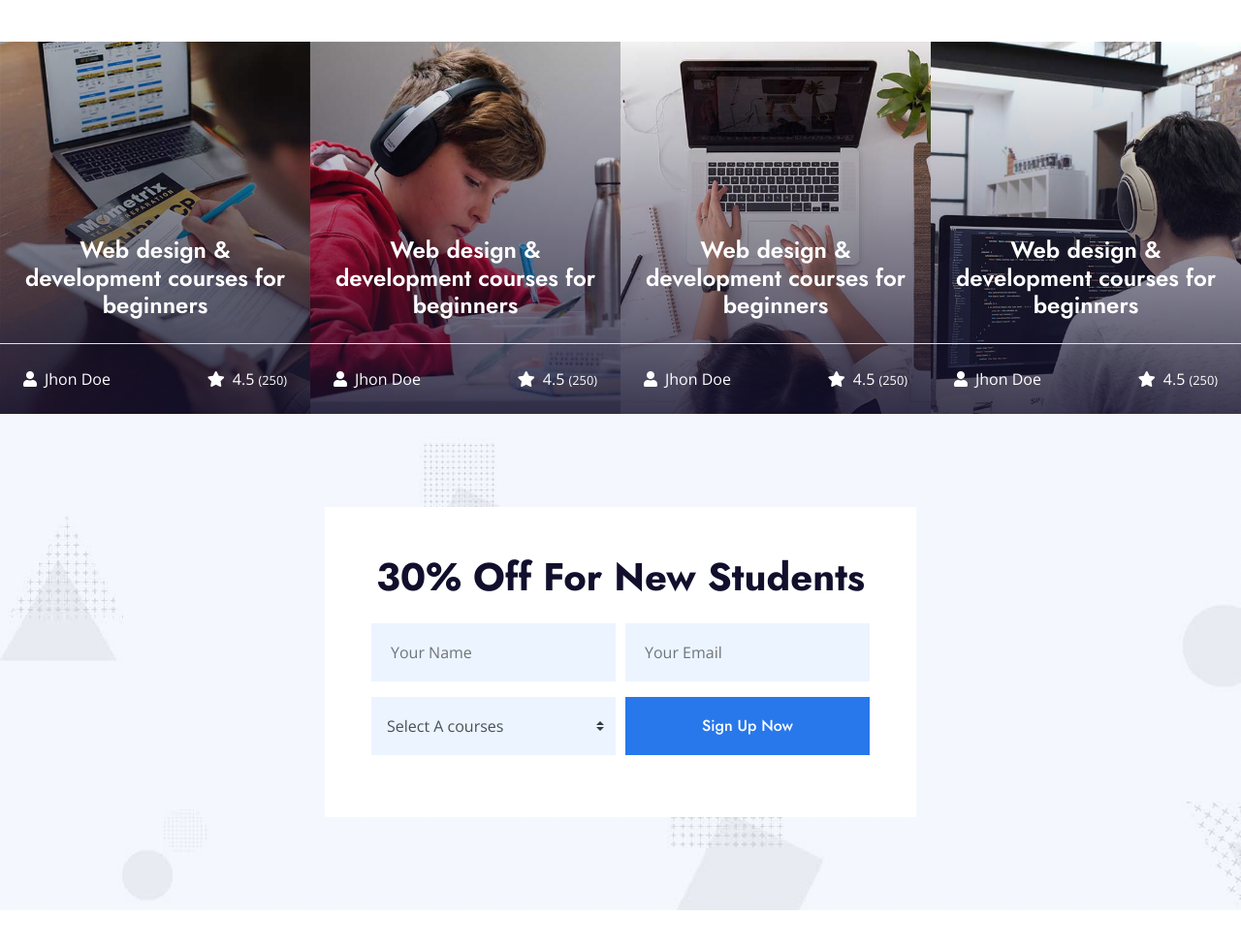
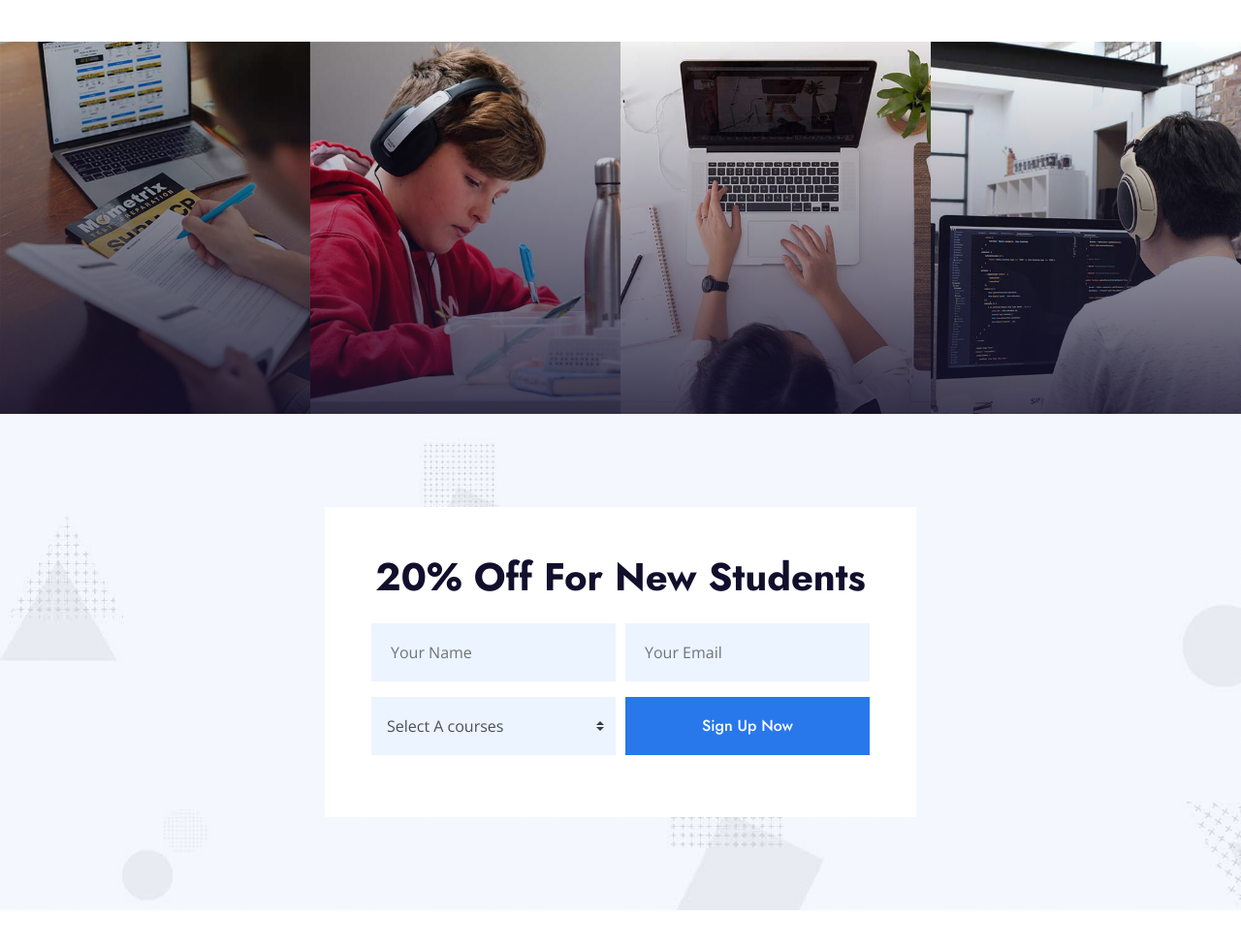
Before and after one commit to Sohamk130405/spoken-english, a plain HTML site: page index.html in a window 1280 px wide. Shown: the part 3037-4015 px from the top of the page at 97% size. Drawn offline with nearby package versions, Linux system fonts and the light colour scheme.

Commit message:
gallery Section Arrengement

```diff
--- a/index.html
+++ b/index.html
@@ -227,98 +227,98 @@
             <div class="courses-item position-relative">
                 <img class="img-fluid" src="img/courses-1.jpg" alt="">
                 <div class="courses-text">
-                    <h4 class="text-center text-white px-3">Web design & development courses for beginners</h4>
+                    <!-- <h4 class="text-center text-white px-3">Web design & development courses for beginners</h4> -->
                     <div class="border-top w-100 mt-3">
-                        <div class="d-flex justify-content-between p-4">
+                        <!-- <div class="d-flex justify-content-between p-4">
                             <span class="text-white"><i class="fa fa-user mr-2"></i>Jhon Doe</span>
                             <span class="text-white"><i class="fa fa-star mr-2"></i>4.5 <small>(250)</small></span>
-                        </div>
+                        </div> -->
                     </div>
-                    <div class="w-100 bg-white text-center p-4" >
+                     <!-- <div class="w-100 bg-white text-center p-4" >
                         <a class="btn btn-primary" href="course.html">Course Detail</a>
-                    </div>
+                    </div> -->
                 </div>
             </div>
             <div class="courses-item position-relative">
                 <img class="img-fluid" src="img/courses-2.jpg" alt="">
                 <div class="courses-text">
-                    <h4 class="text-center text-white px-3">Web design & development courses for beginners</h4>
+                    <!-- <h4 class="text-center text-white px-3">Web design & development courses for beginners</h4> -->
                     <div class="border-top w-100 mt-3">
-                        <div class="d-flex justify-content-between p-4">
+                        <!-- <div class="d-flex justify-content-between p-4">
                             <span class="text-white"><i class="fa fa-user mr-2"></i>Jhon Doe</span>
                             <span class="text-white"><i class="fa fa-star mr-2"></i>4.5 <small>(250)</small></span>
-                        </div>
+                        </div> -->
                     </div>
-                    <div class="w-100 bg-white text-center p-4" >
+                     <!-- <div class="w-100 bg-white text-center p-4" >
                         <a class="btn btn-primary" href="course.html">Course Detail</a>
-                    </div>
+                    </div> -->
                 </div>
             </div>
             <div class="courses-item position-relative">
                 <img class="img-fluid" src="img/courses-3.jpg" alt="">
                 <div class="courses-text">
-                    <h4 class="text-center text-white px-3">Web design & development courses for beginners</h4>
+                    <!-- <h4 class="text-center text-white px-3">Web design & development courses for beginners</h4> -->
                     <div class="border-top w-100 mt-3">
-                        <div class="d-flex justify-content-between p-4">
+                        <!-- <div class="d-flex justify-content-between p-4">
                             <span class="text-white"><i class="fa fa-user mr-2"></i>Jhon Doe</span>
                             <span class="text-white"><i class="fa fa-star mr-2"></i>4.5 <small>(250)</small></span>
-                        </div>
+                        </div> -->
                     </div>
-                    <div class="w-100 bg-white text-center p-4" >
+                     <!-- <div class="w-100 bg-white text-center p-4" >
                         <a class="btn btn-primary" href="course.html">Course Detail</a>
-                    </div>
+                    </div> -->
                 </div>
             </div>
             <div class="courses-item position-relative">
                 <img class="img-fluid" src="img/courses-4.jpg" alt="">
                 <div class="courses-text">
-                    <h4 class="text-center text-white px-3">Web design & development courses for beginners</h4>
+                    <!-- <h4 class="text-center text-white px-3">Web design & development courses for beginners</h4> -->
                     <div class="border-top w-100 mt-3">
-                        <div class="d-flex justify-content-between p-4">
+                        <!-- <div class="d-flex justify-content-between p-4">
                             <span class="text-white"><i class="fa fa-user mr-2"></i>Jhon Doe</span>
                             <span class="text-white"><i class="fa fa-star mr-2"></i>4.5 <small>(250)</small></span>
-                        </div>
+                        </div> -->
                     </div>
-                    <div class="w-100 bg-white text-center p-4" >
+                     <!-- <div class="w-100 bg-white text-center p-4" >
                         <a class="btn btn-primary" href="course.html">Course Detail</a>
-                    </div>
+                    </div> -->
                 </div>
             </div>
             <div class="courses-item position-relative">
                 <img class="img-fluid" src="img/courses-5.jpg" alt="">
                 <div class="courses-text">
-                    <h4 class="text-center text-white px-3">Web design & development courses for beginners</h4>
+                    <!-- <h4 class="text-center text-white px-3">Web design & development courses for beginners</h4> -->
                     <div class="border-top w-100 mt-3">
-                        <div class="d-flex justify-content-between p-4">
+                        <!-- <div class="d-flex justify-content-between p-4">
                             <span class="text-white"><i class="fa fa-user mr-2"></i>Jhon Doe</span>
                             <span class="text-white"><i class="fa fa-star mr-2"></i>4.5 <small>(250)</small></span>
-                        </div>
+                        </div> -->
                     </div>
-                    <div class="w-100 bg-white text-center p-4" >
+                     <!-- <div class="w-100 bg-white text-center p-4" >
                         <a class="btn btn-primary" href="course.html">Course Detail</a>
-                    </div>
+                    </div> -->
                 </div>
             </div>
             <div class="courses-item position-relative">
                 <img class="img-fluid" src="img/courses-6.jpg" alt="">
                 <div class="courses-text">
-                    <h4 class="text-center text-white px-3">Web design & development courses for beginners</h4>
+                    <!-- <h4 class="text-center text-white px-3">Web design & development courses for beginners</h4> -->
                     <div class="border-top w-100 mt-3">
-                        <div class="d-flex justify-content-between p-4">
+                        <!-- <div class="d-flex justify-content-between p-4">
                             <span class="text-white"><i class="fa fa-user mr-2"></i>Jhon Doe</span>
                             <span class="text-white"><i class="fa fa-star mr-2"></i>4.5 <small>(250)</small></span>
-                        </div>
+                        </div> -->
                     </div>
-                    <div class="w-100 bg-white text-center p-4" >
+                     <!-- <div class="w-100 bg-white text-center p-4" >
                         <a class="btn btn-primary" href="course.html">Course Detail</a>
-                    </div>
+                    </div> -->
                 </div>
             </div>
         </div>
         <div class="row justify-content-center bg-image mx-0 mb-5">
             <div class="col-lg-6 py-5">
                 <div class="bg-white p-5 my-5">
-                    <h1 class="text-center mb-4">30% Off For New Students</h1>
+                    <h1 class="text-center mb-4">20% Off For New Students</h1>
                     <form>
                         <div class="form-row">
                             <div class="col-sm-6">
```
